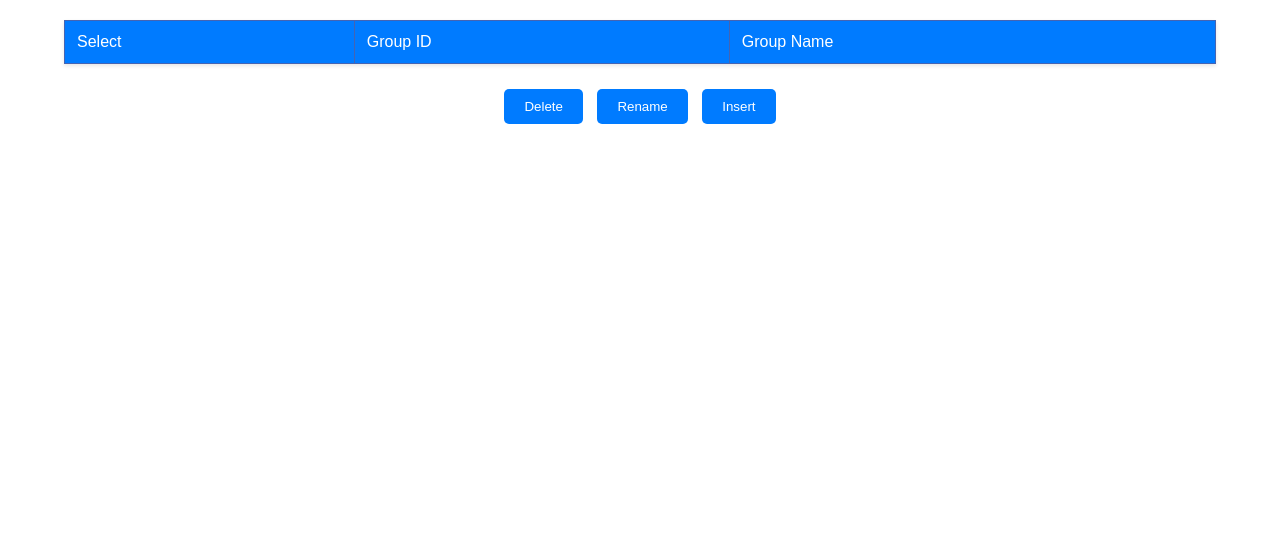
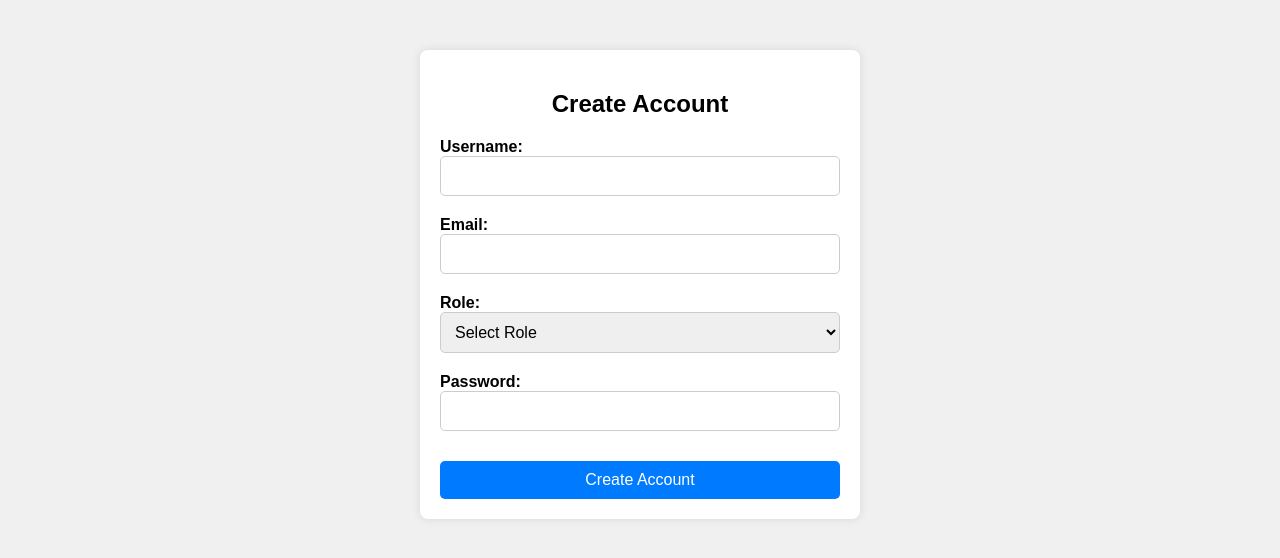
Before and after one commit to ruchikasonagote/deployed_version, a Flask app: page /registration in a window 1280 px wide. Shown: the top 558 px of the page. Run offline with Flask 3, Linux system fonts and the light colour scheme; lists and menus that the app fills with data are empty; some libraries are stand-ins or nearby versions.

Commit message:
Update registration.html

```diff
--- a/templates/registration.html
+++ b/templates/registration.html
@@ -3,264 +3,89 @@
 <head>
     <meta charset="UTF-8">
     <meta name="viewport" content="width=device-width, initial-scale=1.0">
-<title>Group Details</title>
+    <title>Create Account</title>
+
     <style>
         body {
             font-family: Arial, sans-serif;
+            background-color: #f0f0f0;
             margin: 0;
             padding: 0;
         }
-  thead {
-    position: sticky;
-    top: 0;
-    background-color: #0056b3;
+        .container {
+            max-width: 400px;
+            margin: 50px auto;
+            background-color: #fff;
+            padding: 20px;
+            border-radius: 8px;
+            box-shadow: 0px 0px 10px rgba(0, 0, 0, 0.1);
         }
-
-th {
-    text-align: left;
-    padding: 16px;
-    border-bottom: 1px solid #ddd;
-    color: #fff;
-    font-weight: normal;
+        h2 {
+            text-align: center;
         }
-  table {
-    position:relative;
-    width: 90%;
-    border-collapse: collapse;
-    margin: 20px auto;
-    box-shadow: 0 2px 4px rgba(0,0,0,0.1);
+        .form-group {
+            margin-bottom: 20px;
         }
-  th, td {
-    border: 1px solid #4564b2;
-    padding: 12px;
-    text-align: left;
-  }
-  th {
-    background-color: #007bff;
-    color: white;
-  }
-  tr:nth-child(even) {
-    background-color: #f9f9f9;
-  }
-  .group-details {
-    display: none;
-  }
-  .group-details table {
-    margin-top: 10px;
-    width: 98%;
-    margin-left: auto;
-    margin-right: auto;
-    background-color: #fafafa;
-  }
-  .group-details th, .group-details td {
-    font-size: 0.9em;
-    border: none;
-  }
-  tr.group-row:hover {
-    background-color: #e8f4ff;
-    cursor: pointer;
-  }
-  tr.group-row td {
+        label {
+            display: block;
             font-weight: bold;
         }
-  button {
+        input[type="text"], input[type="email"], input[type="password"], select {
+            width: 100%;
+            padding: 10px;
+            font-size: 16px;
+            border: 1px solid #ccc;
+            border-radius: 5px;
+            box-sizing: border-box;
+        }
+        button, .google-button {
+            width: 100%;
+            padding: 10px;
+            font-size: 16px;
             background-color: #007bff;
             color: white;
             border: none;
-    padding: 10px 20px;
             border-radius: 5px;
             cursor: pointer;
-    margin: 5px;
+            margin-top: 10px;
         }
-  button:hover {
+        button:hover, .google-button:hover {
+            background-color: #0056b3;
+        }
+        .google-button {
+            background-color: #007bff;
+        }
+        .google-button:hover {
             background-color: #0056b3;
         }
     </style>
 </head>
 <body>
-<table>
-  <thead>
-    <tr>
-      <th>Select</th>
-      <th>Group ID</th>
-      <th>Group Name</th>
-    </tr>
-  </thead>
-  <tbody>
-    {% for group in groups %}
-    <tr class="group-row" onclick="toggleGroupDetails('{{ group[0] }}')">
-        <td><input type="checkbox" class="group-checkbox" value="{{ group[0] }}"></td>
-        <td>{{ group[0] }}</td>
-        <td>{{ group[1] }}</td>
-    </tr>
-<tr class="group-details" id="group-details-{{ group[0] }}" style="display: none;">
-    <td colspan="3">
-      <table>
-        <thead>
-          <tr>
-            <th>Select</th>
-            <th>Recipient ID</th>
-            <th>Recipient Email</th>
-            <th>Name</th>
-            <th>Gender</th>
-            {% if user_role == 'Teaching Assistant' %}
-            <th>Marks</th>
-            {% elif user_role == 'Event Coordinator' %}
-            <th>Company</th>
-            {% endif %}
-          </tr>
-        </thead>
-        <tbody>
-          {% for detail in group_details[group[0]] %}
-          <tr>
-            <td><input type="checkbox" class="recipient-checkbox" value="{{ detail[0] }}"></td> <!-- Checkbox for each recipient -->
-            <td>{{ detail[0] }}</td>
-            <td>{{ detail[1] }}</td>
-            <td>{{ detail[2] }}</td>
-            <td>{{ detail[3] }}</td>
-            <td>{{ detail[4] }}</td>
-          </tr>
-          {% endfor %}
-        </tbody>
-      </table>
-      <button onclick="DeleteRecipientLists()">Delete_RL</button>
-      <button onclick="RenameRecipientLists()">Rename_RL</button>
-      <button class="insert-recipient-btn">Insert_RL</button>
-    </td>
-  </tr>
-
-    {% endfor %}
-  </tbody>
-</table>
-
-<div style="text-align: center; margin-top: 20px;">
-    <button onclick="deleteGroups()">Delete</button>
-    <button onclick="renameGroup()">Rename</button>
-    <button onclick="insertGroup()" id="insertGroupBtn">Insert</button>
+    <div class="container">
+        <h2>Create Account</h2>
+        <form id="signup-form" action="/registration" method="POST">
+            <div class="form-group">
+                <label for="username">Username:</label>
+                <input type="text" id="username" name="username" required>
             </div>
-
+            <div class="form-group">
+                <label for="email">Email:</label>
+                <input type="email" id="email" name="email" required>
+            </div>
+            <div class="form-group">
+                <label for="role">Role:</label>
+                <select id="role" name="role" required>
+                    <option value="">Select Role</option>
+                    <option value="Teaching Assistant">Teaching Assistant</option>
+                    <option value="Event Coordinator">Event Coordinator</option>
+                </select>
+            </div>
+            <div class="form-group">
+                <label for="password">Password:</label>
+                <input type="password" id="password" name="password" required>
+            </div>
+            <button type="submit">Create Account</button>
+        </form>
+    </div>
 </body>
-
-    <script>
-        function getSelectedGroups() {
-            const checkboxes = document.querySelectorAll('.group-checkbox:checked');
-            let ids = [];
-            checkboxes.forEach((checkbox) => {
-                ids.push(checkbox.value);
-            });
-            return ids;
-        }
-        document.getElementById('insertGroupBtn').addEventListener('click', function() {
-          window.location.href = '/insertGroup';
-        });
-        function renameGroup() {
-            const selectedGroups = getSelectedGroups();
-            if (selectedGroups.length !== 1) {
-                alert('Please select exactly one group to rename.');
-                return;
-            }
-            const newName = prompt('Enter new name for the group:');
-            if (newName) {
-                fetch('/rename-group', {
-                    method: 'POST',
-                    headers: {
-                        'Content-Type': 'application/json',
-                    },
-                    body: JSON.stringify({ group_id: selectedGroups[0], new_name: newName }),
-                }).then(response => response.json())
-                  .then(data => {
-                    if(data.success) {
-                        window.location.reload();
-                    }
-                });
-            }
-        }
-
-        function RenameRecipientLists() {
-          const selectedRecipients = getSelectedRecipients();
-          if (selectedRecipients.length !== 1) {
-              alert('Please select exactly one recipient to rename.');
-              return;
-          }
-          const newName = prompt('Enter new name for the recipient:');
-          if (newName) {
-              fetch('/rename-recipient', {
-                  method: 'POST',
-                  headers: {
-                      'Content-Type': 'application/json',
-                  },
-                  body: JSON.stringify({ recipient_id: selectedRecipients[0], new_name: newName }),
-              }).then(response => response.json())
-                .then(data => {
-                  if(data.success) {
-                      window.location.reload();
-                  }
-              });
-          }
-      }
-
-      function deleteGroups() {
-          const selectedGroups = getSelectedGroups();
-          fetch('/delete-groups', {
-              method: 'POST',
-              headers: {
-                  'Content-Type': 'application/json',
-              },
-              body: JSON.stringify({ group_ids: selectedGroups }),
-          }).then(response => response.json())
-            .then(data => {
-              if(data.success) {
-                  window.location.reload();
-              }
-          });
-      }
-
-      function DeleteRecipientLists() {
-        const selectedRecipients = getSelectedRecipients();
-        fetch('/delete-recipients', {
-            method: 'POST',
-            headers: {
-                'Content-Type': 'application/json',
-            },
-            body: JSON.stringify({ recipient_ids: selectedRecipients }),
-        }).then(response => response.json())
-          .then(data => {
-            if(data.success) {
-                window.location.reload();
-            }
-        });
-    }
-
-    function getSelectedRecipients() {
-      const checkboxes = document.querySelectorAll('.recipient-checkbox:checked');
-      let ids = [];
-      checkboxes.forEach((checkbox) => {
-          ids.push(checkbox.value);
-      });
-      return ids;
-  }
-
-let selectedGroupID = null;
-
-function toggleGroupDetails(groupId) {
-    selectedGroupID = groupId;
-    const details = document.getElementById('group-details-' + groupId);
-    details.style.display = details.style.display === 'none' ? 'table-row' : 'none';
-}
-
-document.addEventListener('DOMContentLoaded', function() {
-    const insertButtons = document.querySelectorAll('.insert-recipient-btn');
-
-    insertButtons.forEach(button => {
-        button.addEventListener('click', function() {
-            if (selectedGroupID) {
-                window.location.href = '/insertRecipient_RL?group_id=' + selectedGroupID;
-            } else {
-                alert("Please select a group first.");
-            }
-        });
-    });
-});
-</script>
-
 </html>
```
Lines whose indentation alone changed are shown as unchanged.
